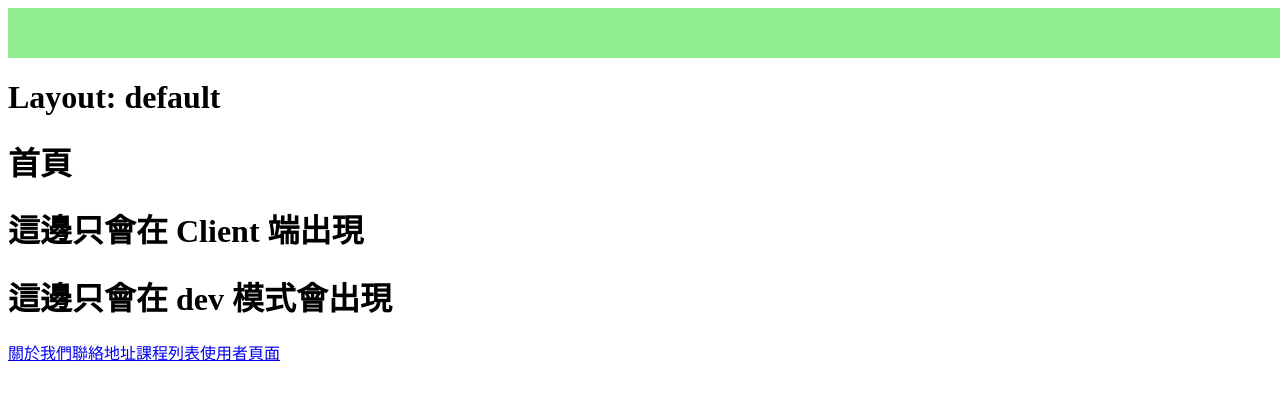
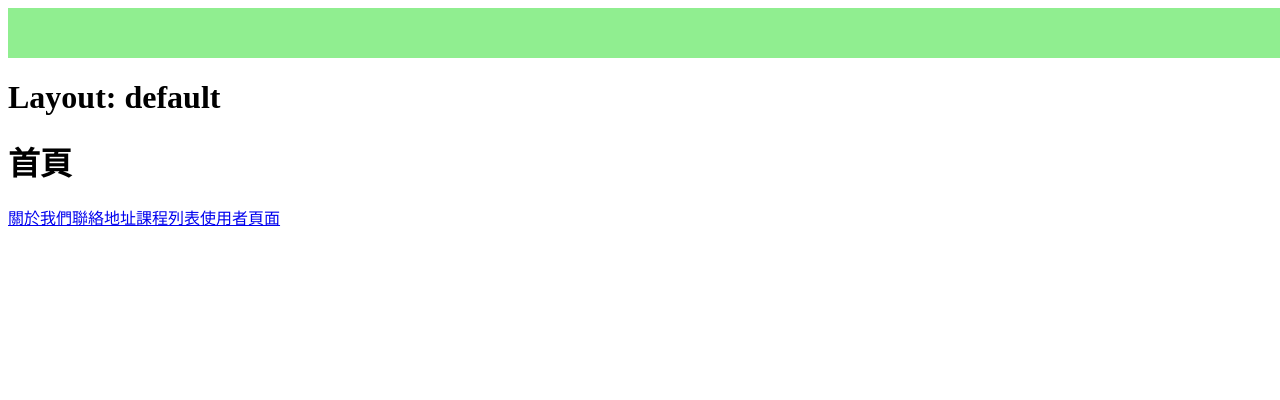
Before and after one commit to wen-3/nuxt_week4, a Nuxt app: page / in a window 1280 px wide. Shown: the top 400 px of the page. Built offline with nearby package versions, Linux system fonts and the light colour scheme.

Commit message:
移除 pages/index.vue 部分程式碼

```diff
--- a/pages/index.vue
+++ b/pages/index.vue
@@ -28,49 +28,19 @@ useHead({
   ],
 });
 
-// console.log(process.env.WEB_URL);
 
-// const config = useRuntimeConfig();
-// console.log("config=>", config);
-// console.log("config.public=>", config.public);
-
-// if (process.server) {
-//   console.log("server token:", config.TOKEN);
-// }
-
-// if (process.client) {
-//   console.log("A");
-// }
-
-if (import.meta.client) {
-  // 在 client 端
-  console.log("在 client 端");
-} else {
-  // 在 server 端
-  console.log("在 server 端");
-}
-
-// onMounted(() =>{
-//   console.log("A");
-// })
 </script>
 
 <template>
   <div>
     <h1>首頁</h1>
 
-    <ClientOnly>
-      <h1>這邊只會在 Client 端出現</h1>
-    </ClientOnly>
-
-    <DevOnly>
-      <h1>這邊只會在 dev 模式會出現</h1>
-    </DevOnly>
-
-    <NuxtLink to="/about">關於我們</NuxtLink>
-    <NuxtLink to="/address">聯絡地址</NuxtLink>
-    <NuxtLink to="/courses/123/about">課程列表</NuxtLink>
-    <NuxtLink to="/user-mike">使用者頁面</NuxtLink>
+    <div>
+      <NuxtLink to="/about">關於我們</NuxtLink>
+      <NuxtLink to="/address">聯絡地址</NuxtLink>
+      <NuxtLink to="/courses/123/about">課程列表</NuxtLink>
+      <NuxtLink to="/user-mike">使用者頁面</NuxtLink>
+    </div>
   </div>
 </template>
 
```
